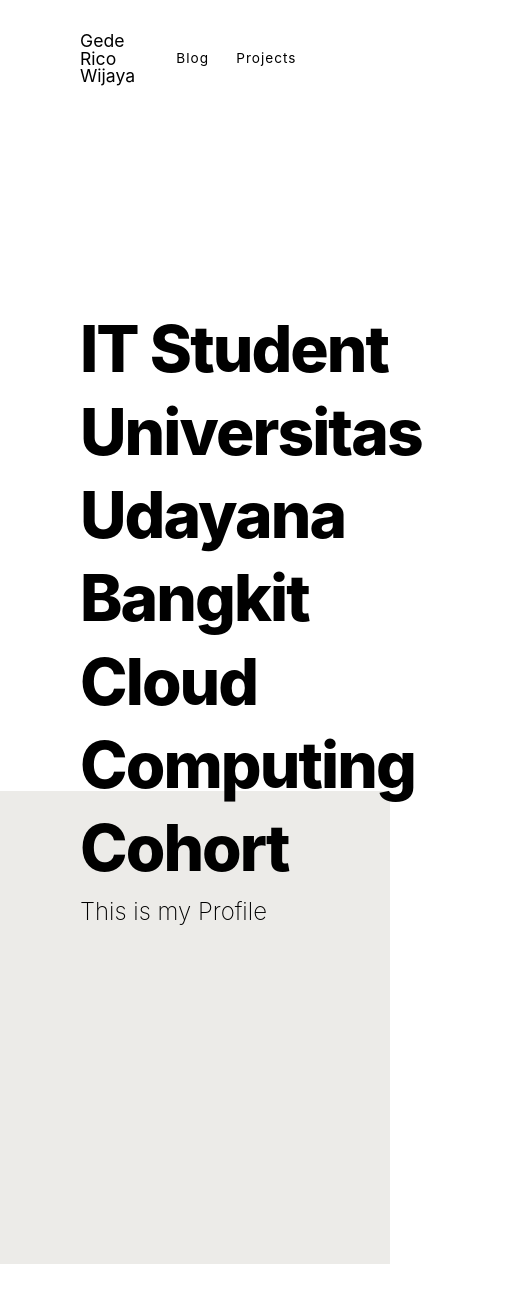
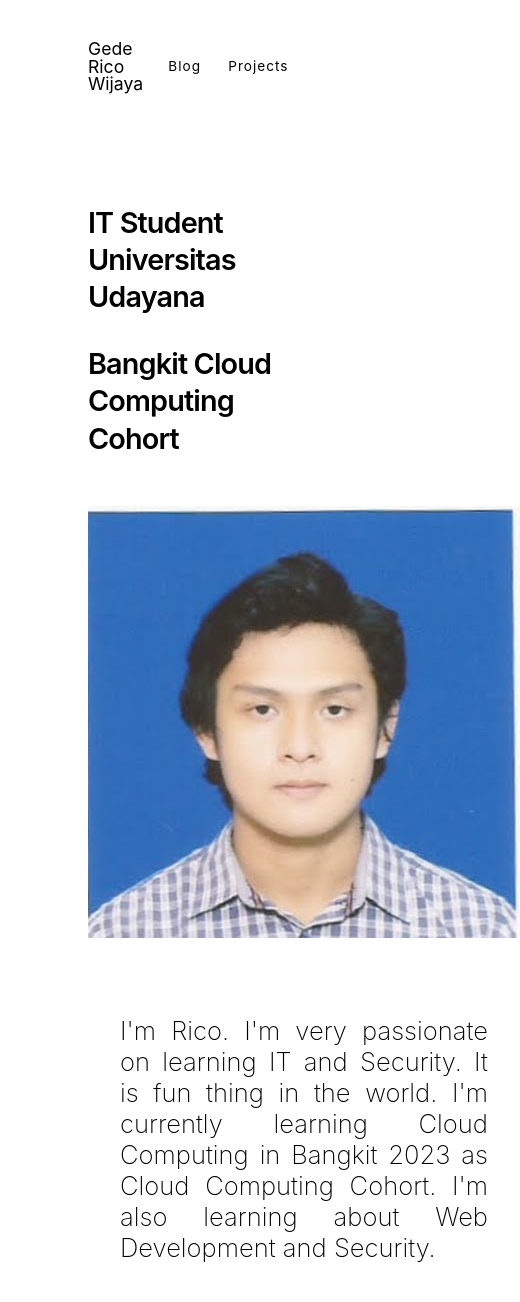
Before and after one commit to gricowijaya/profile-web, a SvelteKit app: page / in a window 390 px wide. Shown: the top 1302 px of the page, 520 px wide, since content can reach past the window. Before the commit the page ends 1264 px from the top, so only its background shows below. Built offline with nearby package versions, Linux system fonts and the light colour scheme.

Commit message:
update: add profile image, modify responsive

```diff
--- a/src/app.html
+++ b/src/app.html
@@ -14,7 +14,6 @@
 	body {
 		background-position: left top;
 		font-family: 'Inter', sans-serif;
-		margin: 0;
 		background-repeat: no-repeat;
 	}
 
--- a/src/routes/+layout.svelte
+++ b/src/routes/+layout.svelte
@@ -1,6 +1,6 @@
 <nav>
 	<div class="nav-container">
-		<a href="/" class="nav-logo" title="Back to Homepage">Gede Rico Wijaya</a>
+		<a href="/" class="nav-logo" title="Home">Gede Rico Wijaya</a>
 		<div class="nav-links">
 			<a href="https://gricowijaya.github.io" class="link" target="_blank">Blog</a>
 			<a href=" https://github.com/gricowijaya?tab=repositories" class="link" target="_blank"
--- a/src/routes/+page.svelte
+++ b/src/routes/+page.svelte
@@ -1,38 +1,42 @@
-<!-- src/routes/index.svelte -->
+<script>
+	const Profile = new URL('images/profile.jpg', import.meta.url).href;
+</script>
+
 <svelte:head>
 	<title>Profile Web</title>
 </svelte:head>
 
 <div class="container">
 	<div class="info">
-		<div class="animate-background">
 		<div class="container info-container">
-				<div class="info-text">
 			<h1>
 				<p class="animate-text-1">IT Student Universitas Udayana</p>
 				<p class="text-2">Bangkit Cloud Computing Cohort</p>
 			</h1>
+			<div class="profile-container">
+				<div class="image">
+					<img src={Profile} alt="profile" />
 				</div>
 				<div class="profile-biodata">
-					<div class="profile-container">
-						<h2>This is my Profile</h2>
-					</div>
+					<h2>
+						I'm Rico. I'm very passionate on learning IT and Security. It is fun thing in the world.
+						I'm currently learning Cloud Computing in Bangkit 2023 as Cloud Computing Cohort. I'm
+						also learning about Web Development and Security.
+					</h2>
 				</div>
 			</div>
 		</div>
 	</div>
 </div>
 
-<div class="background-div" />
-
 <style>
 	.info {
 		text-align: center;
+		margin: auto;
 		position: relative;
 	}
 
 	.info-container {
-		height: 100%;
 		display: flex;
 		flex-direction: column;
 		justify-content: center;
@@ -42,18 +46,18 @@
 
 	.container {
 		max-width: 1400px;
-		margin: 190px 0 0 2.5rem;
+		margin: 2.5rem;
 	}
-
-	info .profile-biodata {
-		position: relative;
-	}
-
-	.profile-biodata .profile-container {
+	.profile-container {
 		position: relative;
 		font: inherit;
 		display: flex;
-		flex-direction: column;
+		flex-direction: row;
+		margin: 30px 0 0 2.5rem;
+	}
+
+	.profile-container .profile-biodata {
+		text-align: justify;
 	}
 
 	.info h1 {
@@ -64,7 +68,6 @@
 	.info h1 p {
 		position: relative;
 		font: inherit;
-		margin: 0;
 		text-align: left;
 		line-height: 130%;
 		width: fit-content;
@@ -75,28 +78,65 @@
 	.info h2 {
 		max-width: 65ch;
 		font-weight: 200;
-		margin-top: 0.5rem;
+	}
+	@media screen and (max-width: 1024px) {
+		.info h1 {
+			font-size: 3rem;
+		}
+		.profile-container {
+			flex-direction: row;
+			margin: 30px 0 0 0;
+		}
+		.profile-container .image {
+			margin-right: 20px;
+		}
+	}
+	@media screen and (max-width: 768px) {
+		.info h1 {
+			font-size: 2rem;
+		}
+		.info h1 p {
+			font-weight: 600;
+			font-size: 1.8rem;
+		}
+		.info h2 {
+			font-size: 1.6rem;
+		}
+		.profile-container {
+			flex-direction: column;
+			align-items: center;
+			margin-top: 20px;
 		}
 
-	.background-div {
-		background-color: var(--background);
-		width: 100%;
-		height: 56vh;
-		margin: -155px auto;
+		.profile-container .image {
+			margin-right: 0;
+			margin-bottom: 20px;
+		}
 	}
 
-	.info .info-text {
-		position: relative;
+	@media screen and (max-width: 400px) {
+		.profile-container .profile-biodata {
+			margin: 2rem;
+		}
+		.info h1 {
+			font-size: 2rem;
+		}
+		.info h1 p {
+			font-weight: 600;
+			font-size: 1.8rem;
+		}
+		.info h2 {
+			font-size: 1.6rem;
+		}
+		.profile-container {
+			flex-direction: column;
+			align-items: center;
+			margin-top: 20px;
 		}
 
-	.scroll-button {
-		display: flex;
-		border: none;
-		outline: none;
-		cursor: pointer;
+		.profile-container .image {
+			margin-right: 0;
+			margin-bottom: 20px;
 		}
-
-	.scroll-button .arrow {
-		margin-left: 0.5rem;
 	}
 </style>
```
Also changed, not shown: src/routes/images/profile.jpg (added). Lines whose indentation alone changed are shown as unchanged.
